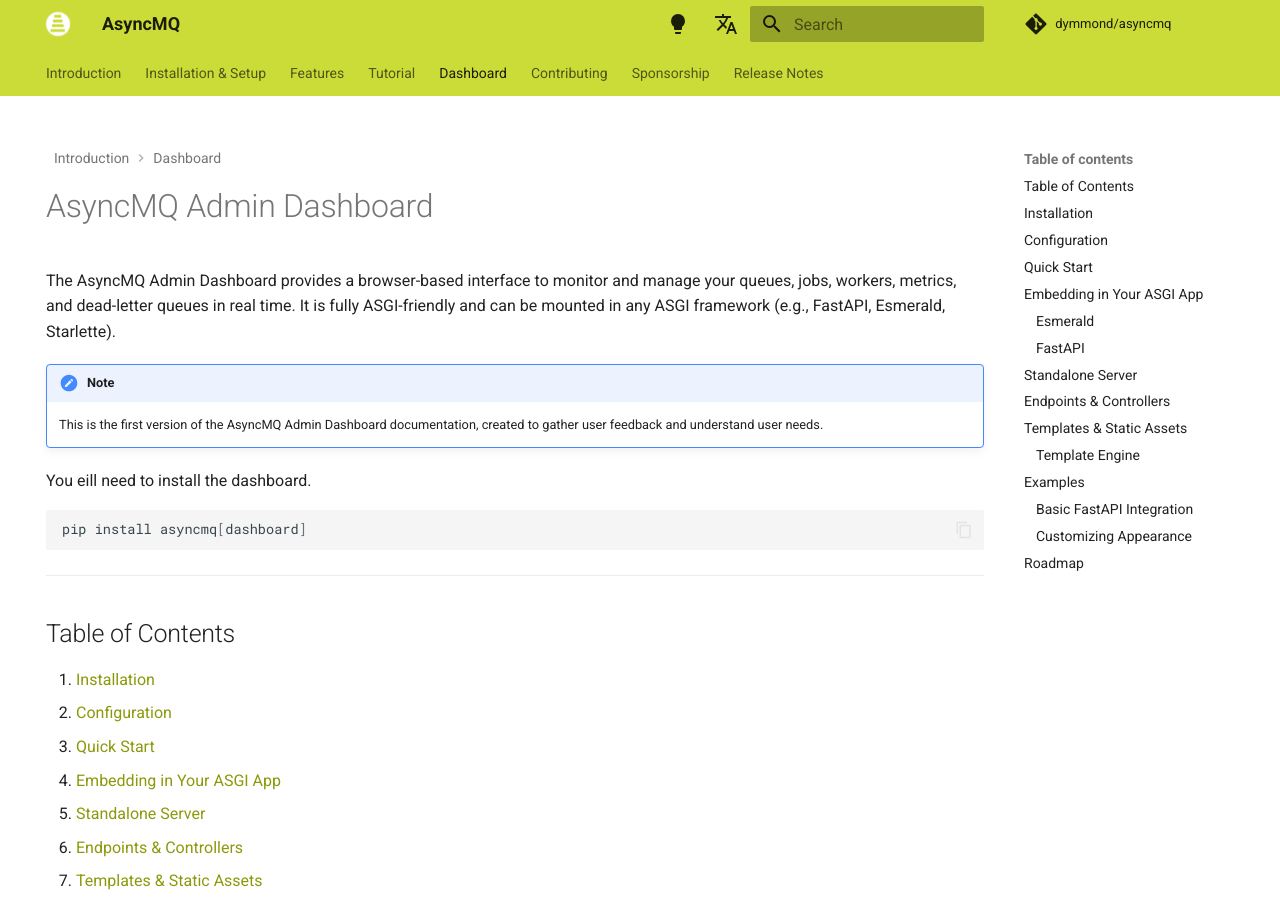
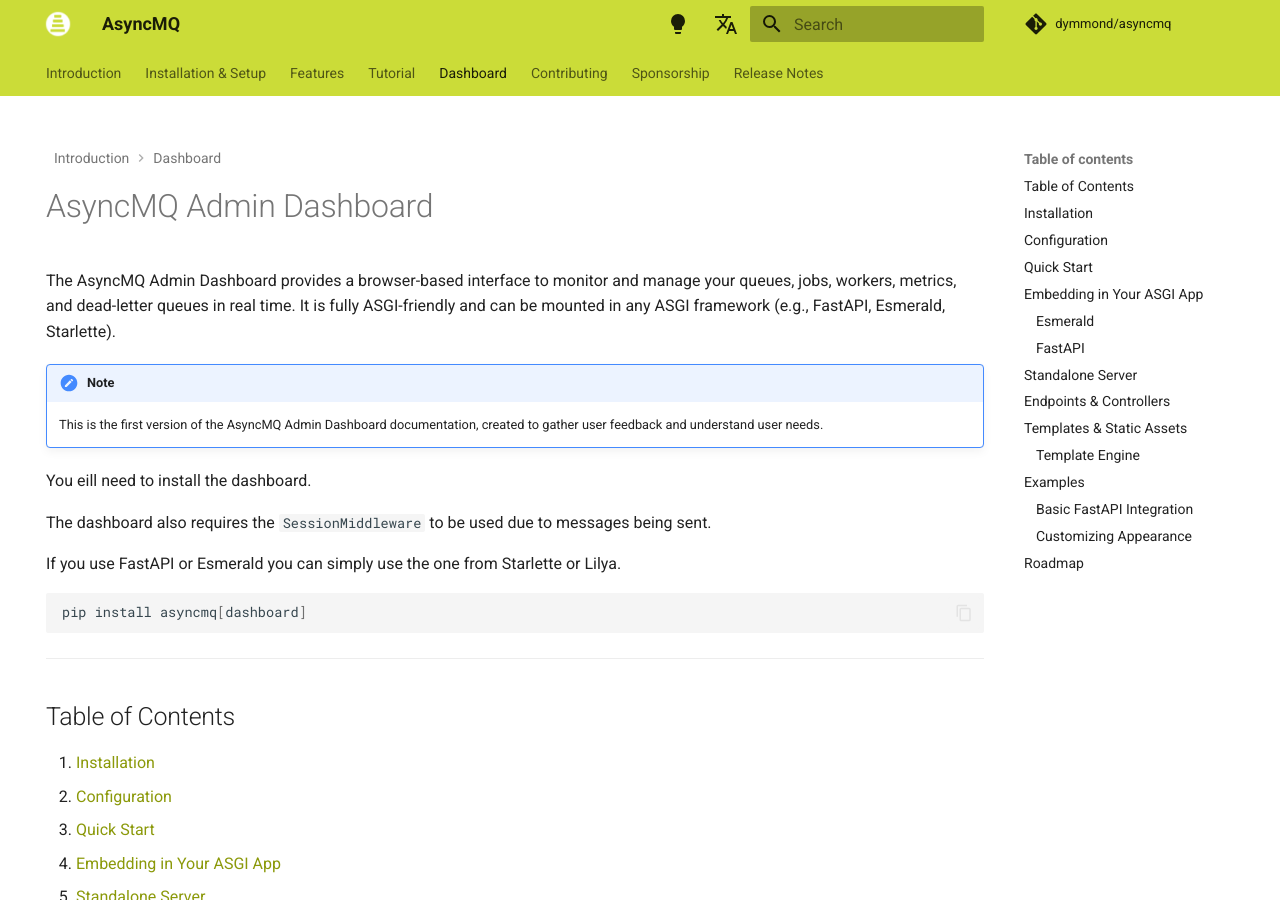
Before and after one commit to dymmond/asyncmq, an MkDocs documentation site: the page built from docs/dashboard/index.md, in a window 1280 px wide and 900 px high. Built offline with MkDocs 1.6.1 and Material for MkDocs 9.7.7, drawn with Linux system fonts in a browser that asks for light colours; comment, search, counter and statistics services are not loaded.

Commit message:
Update index.md

````diff
--- a/docs/dashboard/index.md
+++ b/docs/dashboard/index.md
@@ -11,6 +11,10 @@
     This is the first version of the AsyncMQ Admin Dashboard documentation, created to gather user feedback and understand user needs.
 
 You eill need to install the dashboard.
+
+The dashboard also requires the `SessionMiddleware` to be used due to messages being sent.
+
+If you use FastAPI or Esmerald you can simply use the one from Starlette or Lilya.
 
 ```shell
 pip install asyncmq[dashboard]
````
